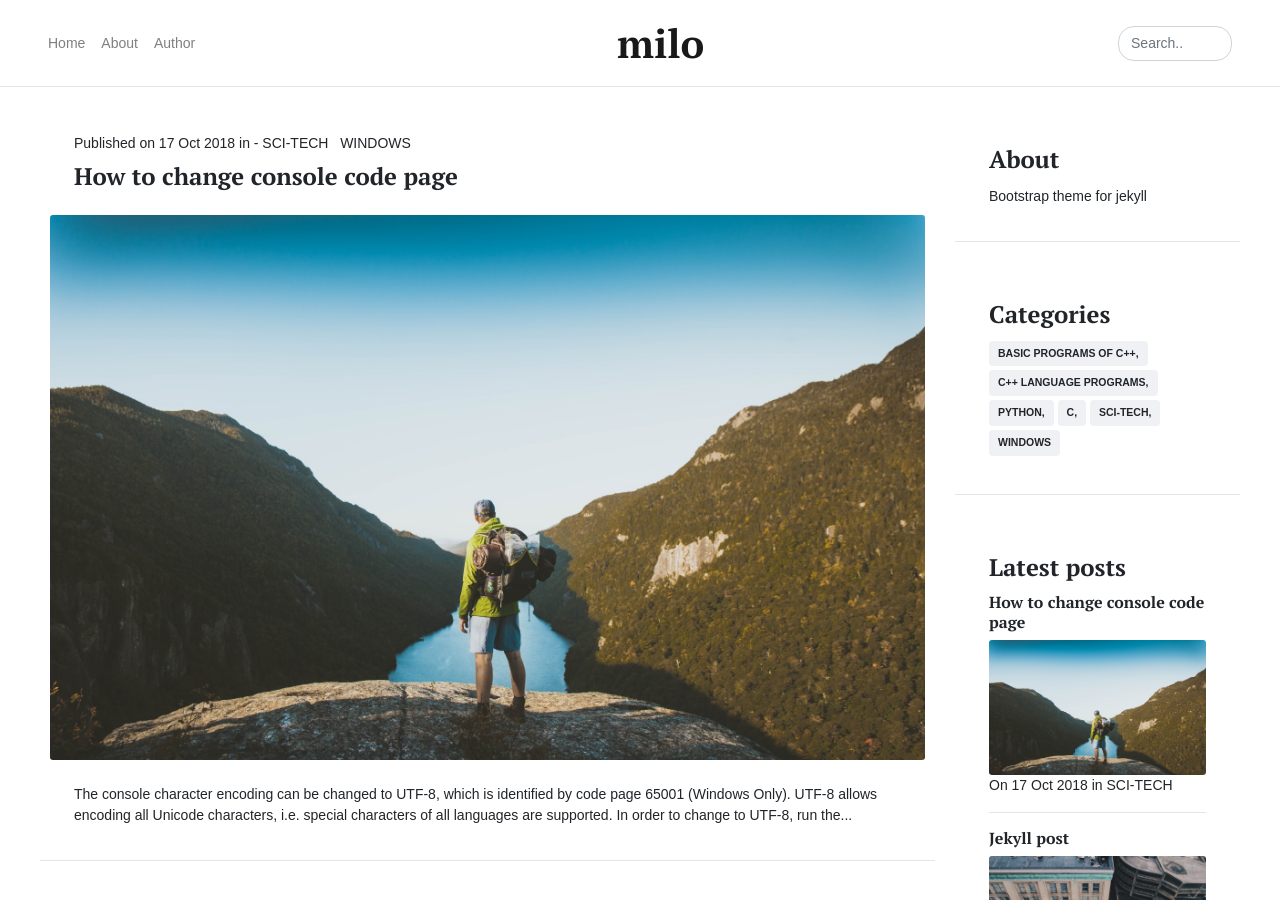
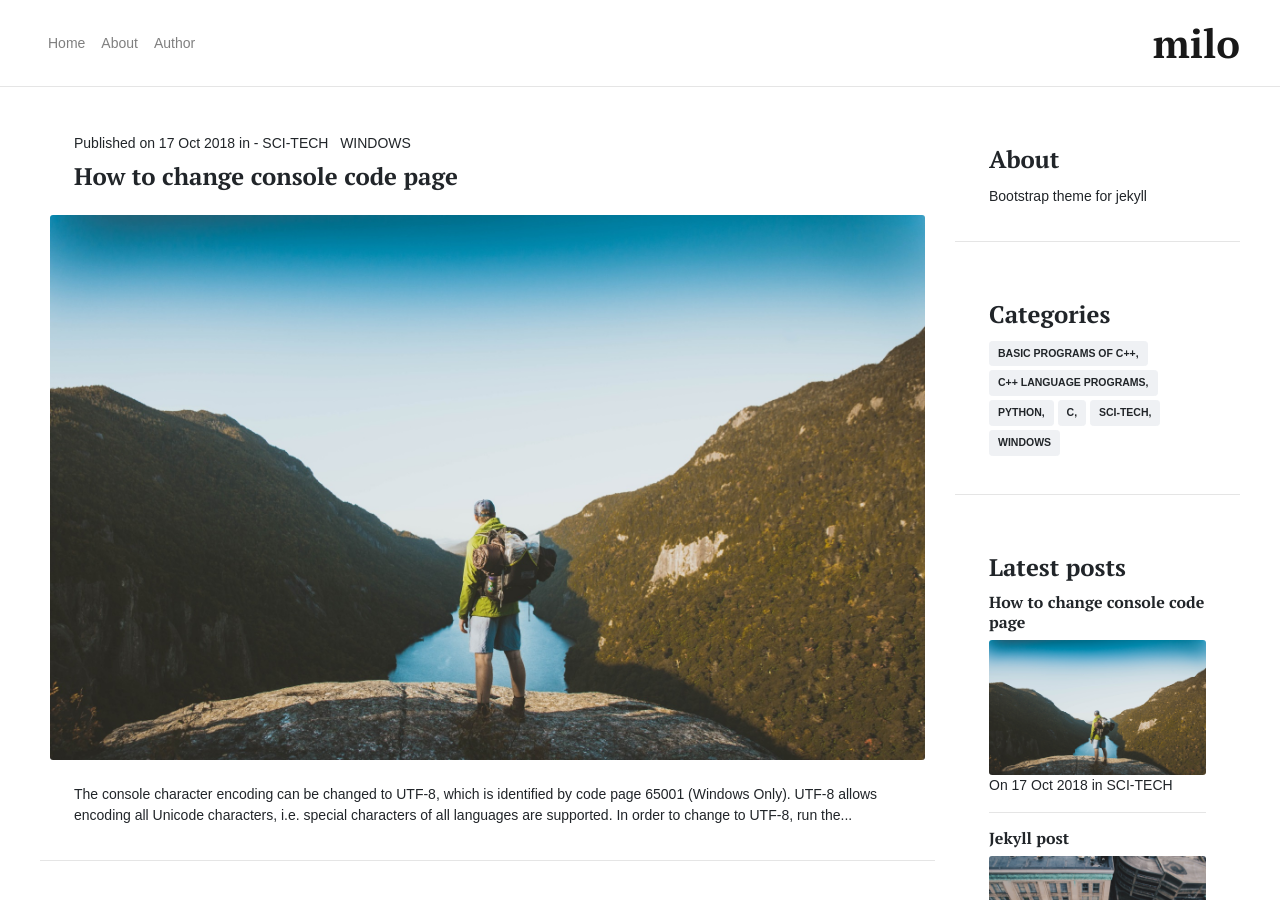
Before and after one commit to sharadcodes/jekyll-theme-milo, a Jekyll site: the page built from index.html, in a window 1280 px wide and 900 px high. Built offline with Jekyll 4.4.1, drawn with Linux system fonts in a browser that asks for light colours; some web fonts are replaced; the list of posts is cut into pages by our own code.

Commit message:
Update header.html

```diff
--- a/_includes/header.html
+++ b/_includes/header.html
@@ -33,22 +33,6 @@
         </div>
 
         <a class="navbar-brand mx-auto order-1 order-md-3" href="{{site.baseurl}}">{{ site.title }}</a>
-
-        <div class="collapse navbar-collapse order-4 order-md-4" id="navbar">
-
-          <ul class="navbar-nav ml-auto">
-		  <!--
-			{% for link in site.main_toc %}
-            <li class="nav-item">
-              <a class="nav-link" href="{{ link.url }}">{{ link.title }}</a>
-            </li>
-			{% endfor %}
-			-->
-          </ul>
-          <form class="form-inline" role="search">
-            <input class="search js-search form-control form-control-rounded mr-sm-2" type="text" title="Enter search query here.." placeholder="Search.." aria-label="Search">
-          </form>
-        </div>
       </div>
     </nav>
   </header>
```
